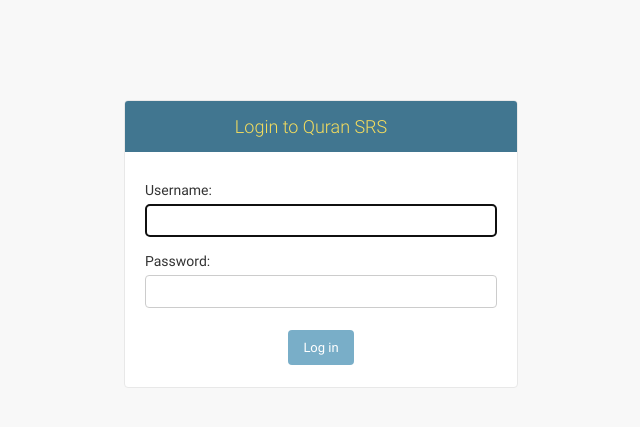
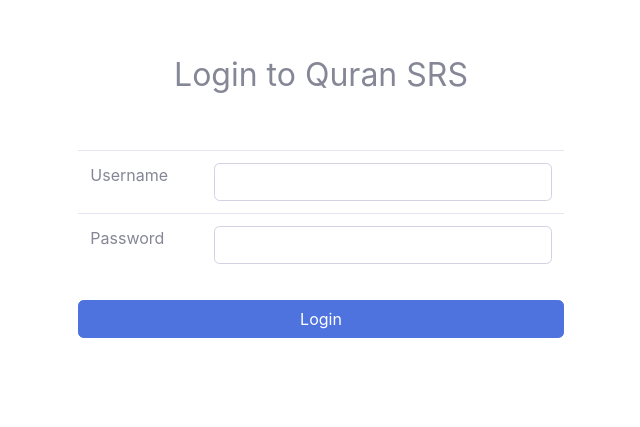
Before and after one commit to siraj-samsudeen/quran-srs, a Django app: page /accounts/login/ in a window 1280 px wide. Shown: the top 427 px of the page, without its empty margins (319-959 px from the left). Run offline with Django 3.2, Linux system fonts and the light colour scheme; some libraries are stand-ins or nearby versions.

Commit message:
use custom login template instead of copying from admin

```diff
--- a/core_app/templates/login.html
+++ b/core_app/templates/login.html
@@ -1,79 +1,47 @@
-{% extends "admin/base_site.html" %}
-{% load i18n static %}
+<!DOCTYPE html>
+<html lang="en">
+{% load static %}
 
-<!-- EDITED CODE BEGINNING -->
-{% block title %}Login{% endblock %}
-{% block branding %}
-<h1 id="site-name">Login to Quran SRS</h1>
-{% endblock %}
-<!-- END -->
+<head>
+    <meta charset="UTF-8">
+    <meta name="viewport" content="width=device-width, initial-scale=1, shrink-to-fit=no">
+    <title>
+        Login to Quran SRS
+    </title>
+    {% block style %}
+    <link rel="stylesheet" href="{% static 'css/bootstrap.css' %}">
+    <link rel="stylesheet" href="{% static 'css/sb-admin-2.css' %}">
+    <link rel="stylesheet" href="{% static 'css/style.css' %}">
+    <link href="{% static 'css/all.min.css' %}" rel="stylesheet" type="text/css"> {% endblock style %}
 
-{% block extrastyle %}{{ block.super }}
-<link rel="stylesheet" type="text/css" href="{% static 'admin/css/login.css' %}">
-{{ form.media }}
-{% endblock %}
+</head>
 
-{% block bodyclass %}{{ block.super }} login{% endblock %}
+<body>
+    <!-- <div id="content-container" class="container p-none">-->
+    <div class="container col-lg-5 my-2">
+        <h2 class="text-center py-5">Login to Quran SRS</h2>
+        <form id="login-form" method="post" action=".">
+            {% csrf_token %}
+            <table class="table mb-4">
+                <tr>
+                    <td><label for="id_username">Username</label></td>
+                    <td><input id="id_username" name="username" type="text" class="form-control"></td>
+                </tr>
+                <tr>
+                    <td><label for="id_password">Password</label></td>
+                    <td><input id="id_password" name="password" type="password" class="form-control"></td>
+                </tr>
+            </table>
+            {% if form.errors %}
+            <p class=" label label-danger">
+                Your username and password didn't match.
+                Please try again.
+            </p>
+            {% endif %}
 
-{% block usertools %}{% endblock %}
-
-{% block nav-global %}{% endblock %}
-
-{% block nav-sidebar %}{% endblock %}
-
-{% block content_title %}{% endblock %}
-
-{% block breadcrumbs %}{% endblock %}
-
-
-
-{% block content %}
-{% if form.errors and not form.non_field_errors %}
-<p class="errornote">
-    {% if form.errors.items|length == 1 %}{% translate "Please correct the error below." %}{% else %}{% translate
-    "Please correct the errors below." %}{% endif %}
-</p>
-{% endif %}
-
-{% if form.non_field_errors %}
-{% for error in form.non_field_errors %}
-<p class="errornote">
-    {{ error }}
-</p>
-{% endfor %}
-{% endif %}
-
-<div id="content-main">
-
-    {% if user.is_authenticated %}
-    <p class="errornote">
-        {% blocktranslate trimmed %}
-        You are authenticated as {{ username }}, but are not authorized to
-        access this page. Would you like to login to a different account?
-        {% endblocktranslate %}
-    </p>
-    {% endif %}
-
-    <form action="{{ app_path }}" method="post" id="login-form">{% csrf_token %}
-        <div class="form-row">
-            {{ form.username.errors }}
-            {{ form.username.label_tag }} {{ form.username }}
-        </div>
-        <div class="form-row">
-            {{ form.password.errors }}
-            {{ form.password.label_tag }} {{ form.password }}
-            <input type="hidden" name="next" value="{{ next }}">
-        </div>
-        {% url 'admin_password_reset' as password_reset_url %}
-        {% if password_reset_url %}
-        <div class="password-reset-link">
-            <a href="{{ password_reset_url }}">{% translate 'Forgotten your password or username?' %}</a>
-        </div>
-        {% endif %}
-        <div class="submit-row">
-            <input type="submit" value="{% translate 'Log in' %}">
-        </div>
-    </form>
-
-</div>
-{% endblock %}
+            <input type="submit" value="Login" class="btn btn-primary btn-block" />
+            <input type="hidden" name="next" value="{{ next }}" />
+        </form>
+        <!-- </div> -->
+    </div>
+</body>
```
